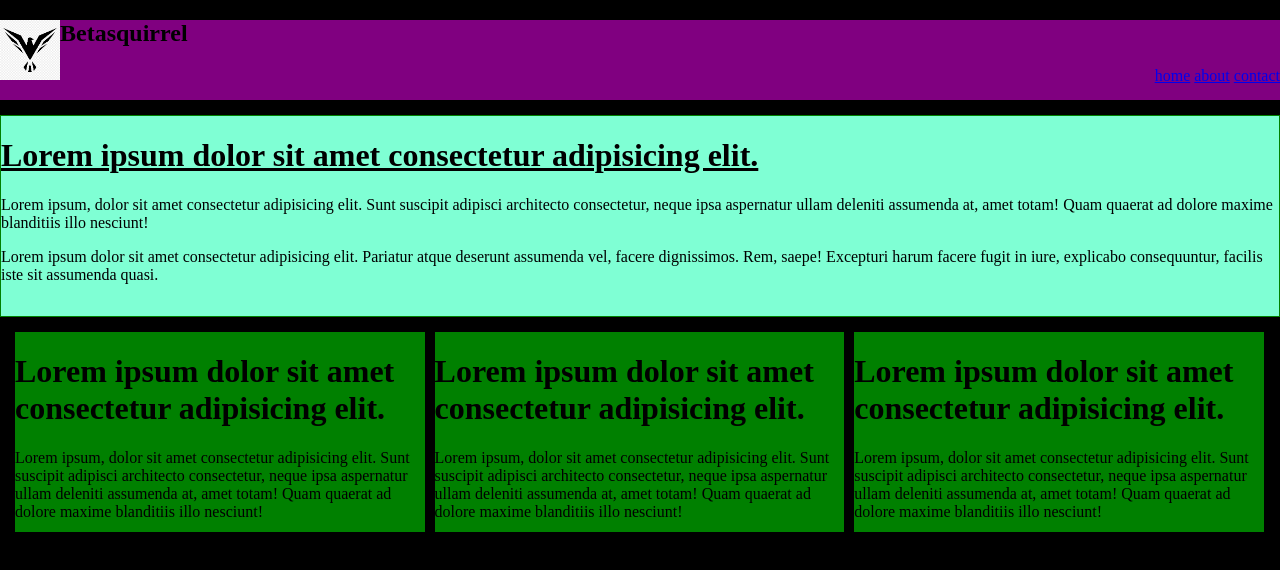
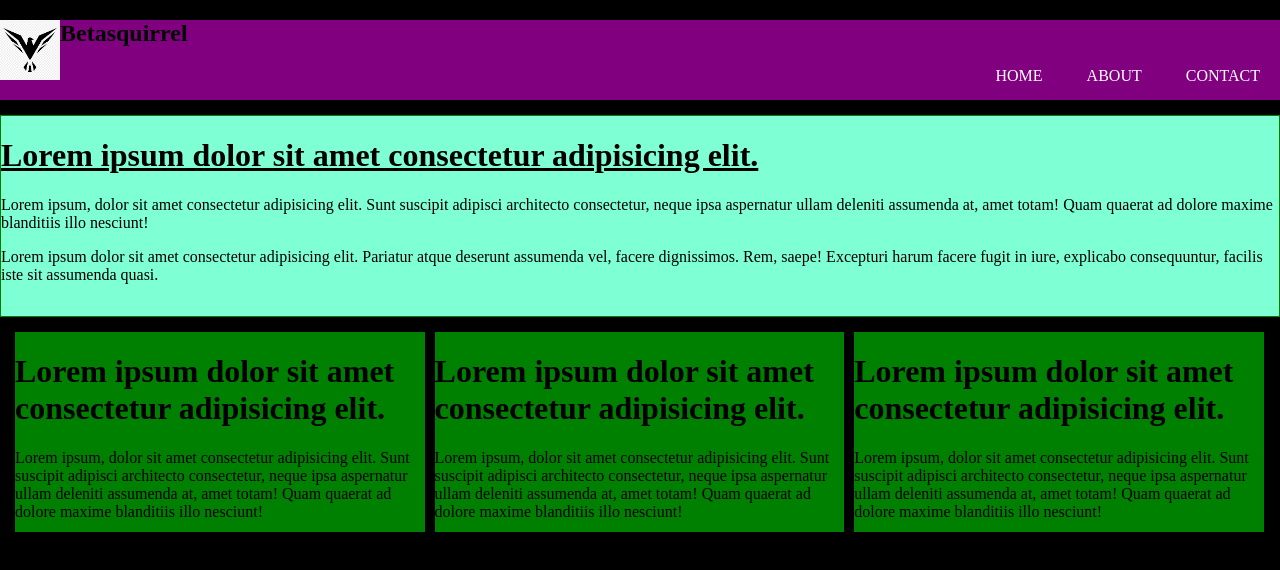
Before and after one commit to IJASPP/betasquirrel-task, a plain HTML site: page Task-1.html in a window 1280 px wide. Drawn offline with Linux system fonts and the light colour scheme.

Commit message:
modified

```diff
--- a/Task 1/index.html
+++ b/Task-1.html
@@ -5,7 +5,7 @@
     <meta http-equiv="X-UA-Compatible" content="IE=edge">
     <meta name="viewport" content="width=device-width, initial-scale=1.0">
     <title>task1</title>
-    <link rel="stylesheet" href="css/style.css" />
+    <link rel="stylesheet" href="css/Task-1.css" />
 </head>
 <body>
     <div id="navbar">
@@ -13,9 +13,9 @@
         <h2>Betasquirrel</h2>
         <div class="right">
             <nav>
-            <a href="#">home</a>
-            <a href="#">about</a>
-            <a href="#">contact</a>
+            <a href="#">HOME</a>
+            <a href="#">ABOUT</a>
+            <a href="#">CONTACT</a>
         </nav>
         </div>
     </div>
--- a/Task 1/css/style.css
+++ b/css/Task-1.css
@@ -42,3 +42,8 @@
 .left h2 {
     display: inline;
 }
+.right a{
+    color: white;
+    text-decoration: none;
+    padding: 20px;
+}
```
Also changed, not shown: Task-2.html (renamed from Task 2/index.html, +1 -1 lines), Task-4.html (renamed from Task 4/index.html, +3 -3 lines), Task 2/images/logo.png (deleted), css/Task-2.css (renamed from Task 2/css/style.css), css/Task-4.css (renamed from Task 4/css/style.css), images/Figma.png (renamed from Task 4/image/logo.png), images/input-1.jpg (added), images/input-2.jpg (added), images/input-4.jpg (added), images/logo.png (renamed from Task 1/images/logo.png), images/output-1.png (added), images/output-2.png (added), images/output-4.png (added), images/profile.jpg (renamed from Task 4/image/profile.jpg), 1 other file.
